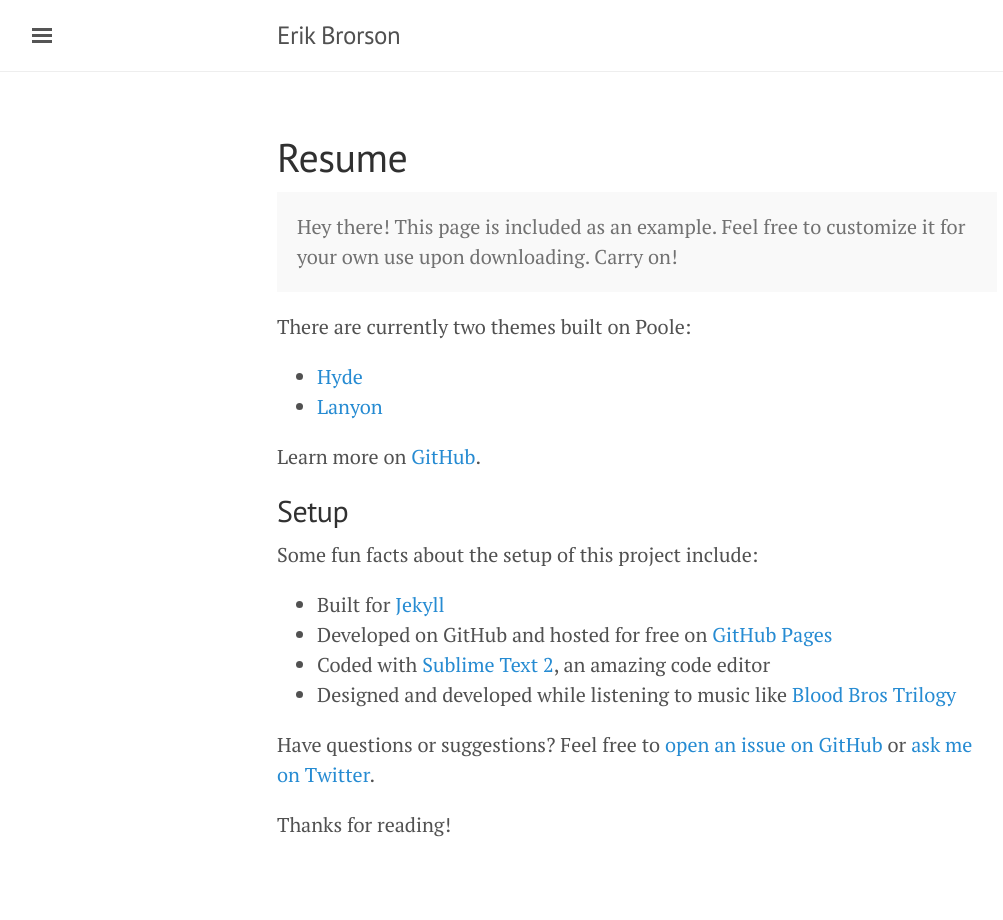
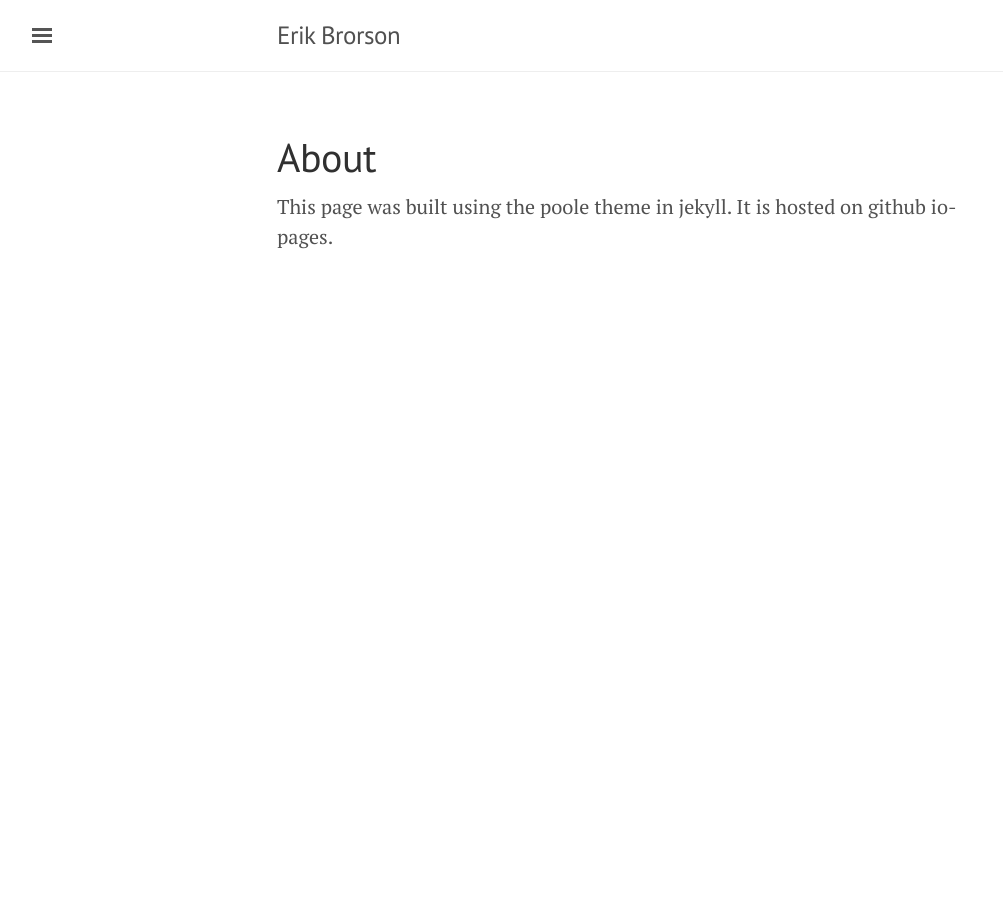
Before and after one commit to erikbrorson/erikbrorson.github.io, a Jekyll site: the page built from about.md, in a window 1280 px wide. Shown: the whole page, without its empty margins (3-1006 px from the left). Built offline with Jekyll 4.4.1, drawn with Linux system fonts in a browser that asks for light colours.

Commit message:
new changes

```diff
--- a/about.md
+++ b/about.md
@@ -1,28 +1,6 @@
 ---
 layout: page
-title: Resume
+title: About
 ---
 
-<p class="message">
-  Hey there! This page is included as an example. Feel free to customize it for your own use upon downloading. Carry on!
-</p>
-
-There are currently two themes built on Poole:
-
-* [Hyde](http://hyde.getpoole.com)
-* [Lanyon](http://lanyon.getpoole.com)
-
-Learn more on [GitHub](https://github.com/erikbrorson).
-
-## Setup
-
-Some fun facts about the setup of this project include:
-
-* Built for [Jekyll](http://jekyllrb.com)
-* Developed on GitHub and hosted for free on [GitHub Pages](https://pages.github.com)
-* Coded with [Sublime Text 2](http://sublimetext.com), an amazing code editor
-* Designed and developed while listening to music like [Blood Bros Trilogy](https://soundcloud.com/maddecent/sets/blood-bros-series)
-
-Have questions or suggestions? Feel free to [open an issue on GitHub](https://github.com/poole/issues/new) or [ask me on Twitter](https://twitter.com/mdo).
-
-Thanks for reading!
+This page was built using the poole theme in jekyll. It is hosted on github io-pages.
```
Also changed, not shown: resume.md (added, +52 -0 lines).
